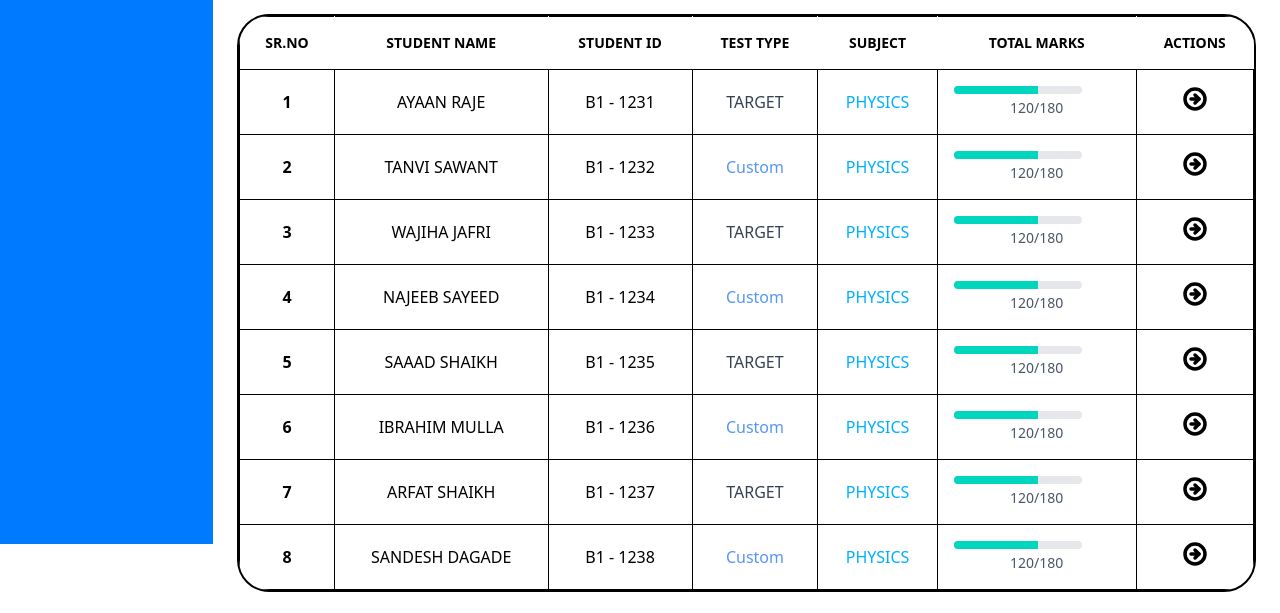
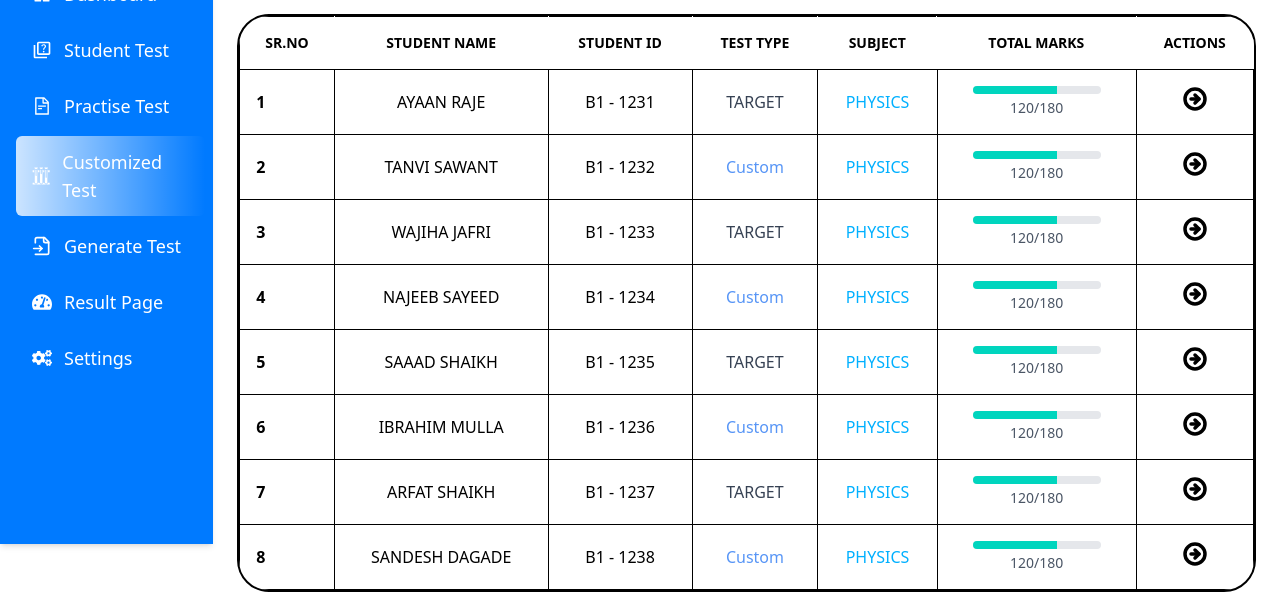
Before and after one commit to prashu-tech/EP_Admin_Frontend, a Next.js app: page /Customize in a window 1280 px wide. Shown: the part 256-869 px from the top of the page. Built offline with nearby package versions, Linux system fonts and the light colour scheme.

Commit message:
change the customize page and navbar

```diff
--- a/src/app/Customize/page.jsx
+++ b/src/app/Customize/page.jsx
@@ -1,10 +1,10 @@
 "use client";
 
 import StudentTestTable from "@/components/Customize test/customize";
-import MobileNavbar from "@/components/mobileadminnav/nav";
-import Nav from "@/components/nav/nav";
+import DesktopNavbar from "@/components/desktopnav/nav";
+import Sidebar from "@/components/desktopsidebar/sidebar";
+import MobileNavbar from "@/components/mobilenav/mobilenav";
 
-import Sidebar from "@/components/sidebar/sidebar";
 
 import React, { useState } from "react";
 
@@ -18,19 +18,15 @@ function page() {
 
       {/* Sidebar Section */}
       <div className="md:w-1/6 bg-[#007AFF]">
+
         < Sidebar />
       </div>
 
       {/* Main Content Section */}
       <div className="w-full md:w-5/6 md:flex-1 h-screen bg-white">
         {/* Navigation Bar */}
-        <Nav />
 
         < StudentTestTable />
-
-
-
-
 
 
 
--- a/src/app/Practisetest/page.jsx
+++ b/src/app/Practisetest/page.jsx
@@ -1,9 +1,9 @@
 "use client";
 
-import MobileNavbar from "@/components/mobileadminnav/nav";
-import Nav from "@/components/nav/nav";
+import MobileNavbar  from "@/components/mobilenav/mobilenav";
+import DesktopNavbar from "@/components/desktopnav/nav";
 import Practisetest from "@/components/Practisetest/test";
-import Sidebar from "@/components/sidebar/sidebar";
+import Sidebar from "@/components/desktopsidebar/sidebar";
 import TestMobile from "@/components/Practisetest/testmobile";
 
 function Page() {
@@ -24,7 +24,7 @@ function Page() {
 
         {/* Main Content Section */}
         <div className="w-full md:w-5/6 flex-1 bg-white">
-          <Nav />
+          <DesktopNavbar />
           <div className="">
             <Practisetest />
           </div>
--- a/src/app/page.jsx
+++ b/src/app/page.jsx
@@ -1,20 +1,9 @@
 import React from 'react'
-import Test from '@/components/pracrtice test/test'
 
-function Page() {
+function page() {
   return (
-    <div className="flex-1 ml-64">
-      {/* Navbar - Fixed */}
-      <div className="fixed top-0 left-64 w-[calc(100%-16rem)] z-20"></div>
-      {/* Removed Adminnav and Adminsidebar components */}
-
-      <div className="flex">
-        {/* Sidebar - Fixed */}
-        {/* Removed Adminsidebar */}
-        <Test />
-      </div>
-    </div>
+    <div>page</div>
   )
 }
 
-export default Page
+export default page
--- a/src/components/Customize test/customize.jsx
+++ b/src/components/Customize test/customize.jsx
@@ -125,7 +125,7 @@ export default function StudentTestTable() {
             {/* Map through filtered students */}
             {filteredStudents.map((student) => (
               <tr key={student.id} className="border-b hover:bg-gray-50">
-                <td className="p-4 border text-center font-bold">{student.id}</td>
+                <td className="p-4 border text-left font-bold">{student.id}</td>
                 <td className="p-4 border">
                   <Link href={`/student/${student.id}`} className="text-black-600 hover:underline">
                     {student.name}
@@ -138,11 +138,12 @@ export default function StudentTestTable() {
                   </span>
                 </td>
                 <td className="p-4 border-b border-black text-[#00B0FF]">{student.subject}</td>
-                <td className="p-4 border">
+                {/* Centering Marks and Text */}
+                <td className="p-4 border-l-1 flex flex-col items-center justify-center">
                   <div className="relative w-32 h-2 bg-gray-200 rounded-full overflow-hidden">
                     <div className="absolute top-0 left-0 h-full bg-teal-400" style={{ width: "66%" }}></div>
                   </div>
-                  <span className="block text-sm text-gray-600 mt-1">{student.marks}</span>
+                  <span className="block text-sm text-gray-600 text-center mt-1">{student.marks}</span>
                 </td>
                 <td className="p-4 border text-center">
                   <button
--- a/src/components/Customize test/customizemobile.jsx
+++ b/src/components/Customize test/customizemobile.jsx
@@ -93,7 +93,7 @@ export default function StudentTestTable() {
       </div>
 
       {/* Filter Bar with Boxed Stats */}
-      <div className="lg:flex grid grid-cols-2 lg:grid-cols-5 grid-cols-1 lg:flex-wrap gap-2 mb-6 p-3 bg-white rounded-lg drop-shadow hover:bg-white-100 w-full max-w-6xl mx-auto lg:justify-between">
+      <div className="lg:flex grid lg:grid-cols-5 grid-cols-1 lg:flex-wrap gap-2 mb-6 p-3 bg-white rounded-lg drop-shadow hover:bg-white-100 w-full max-w-6xl mx-auto lg:justify-between">
         {["Total Test: 8", "Average Marks: 180", "Physics Test: 8", "Target Test: 4", "Customized Test: 4"].map((item, index) => (
           <div
             key={index}
--- a/src/components/mobilenav/mobilenav.jsx
+++ b/src/components/mobilenav/mobilenav.jsx
@@ -71,7 +71,7 @@ const MobileNavbar = () => {
 
         <nav className="flex flex-col gap-2 px-4">
           <button
-            onClick={() => handleNavigation("/practise-test")}
+            onClick={() => handleNavigation("/Practisetest")}
             className="flex items-center gap-3 p-2 rounded-lg group transition-all"
           >
             <FileText className="w-5 h-5 text-gray-700 group-hover:text-white" />
@@ -79,7 +79,7 @@ const MobileNavbar = () => {
           </button>
 
           <button
-            onClick={() => handleNavigation("/customized-test")}
+            onClick={() => handleNavigation("/Customize")}
             className="flex items-center gap-3 p-2 rounded-lg group transition-all"
           >
             <Edit className="w-5 h-5 text-gray-700 group-hover:text-white" />
```
